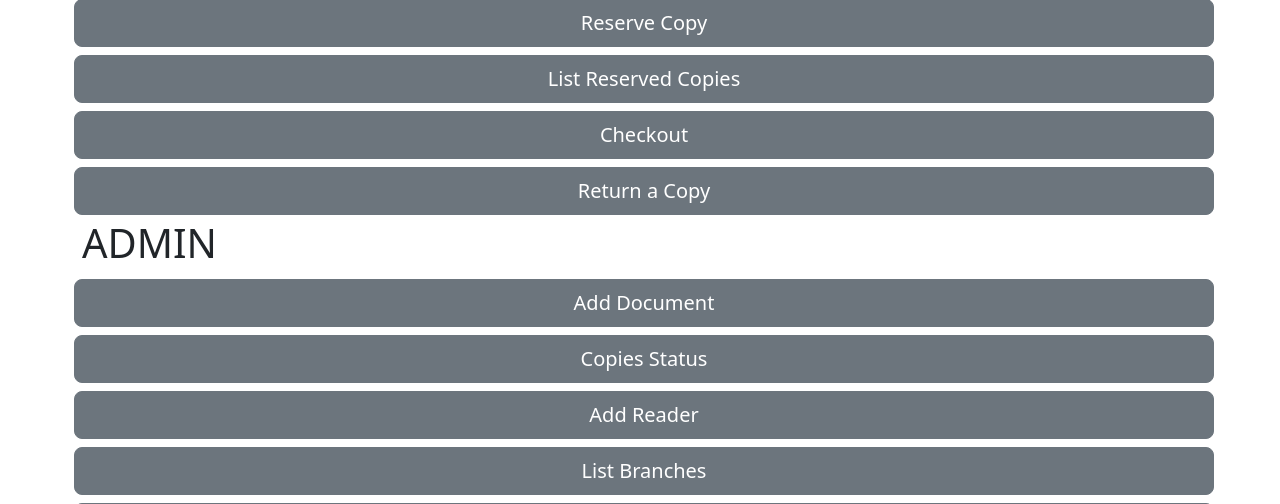
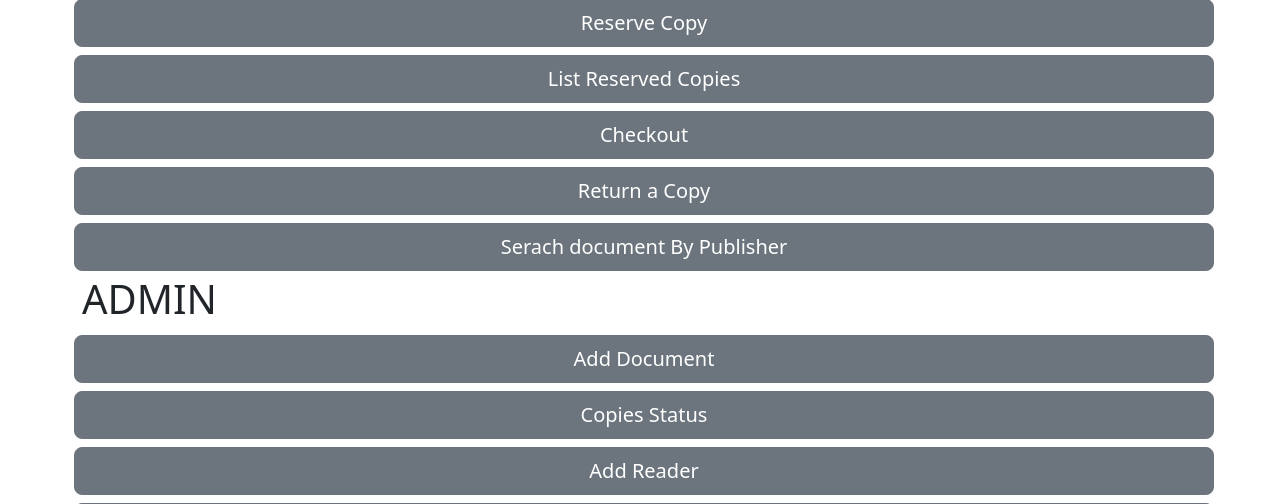
Before and after one commit to Denil-Jain/city-library, a Flask app: page / in a window 1280 px wide. Shown: the part 173-677 px from the top of the page. Run offline with Flask 3, Linux system fonts and the light colour scheme.

Commit message:
added deployment files

```diff
--- a/templates/home.html
+++ b/templates/home.html
@@ -46,6 +46,7 @@
             <a href="/reader/reserved_copy" class="btn btn-secondary btn-lg btn-block m-1">List Reserved Copies</a>
             <a href="/reader/list_document_copies" class="btn btn-secondary btn-lg btn-block m-1">Checkout</a>
             <a href="/reader/return_copy" class="btn btn-secondary btn-lg btn-block m-1">Return a Copy</a>
+            <a href="/reader/search_documents" class="btn btn-secondary btn-lg btn-block m-1">Serach document By Publisher</a>
 
         </div>
         <div class="row">
```
Also changed, not shown: .github/workflows/Deploy-Heroku-UnderCover.yml (added).
